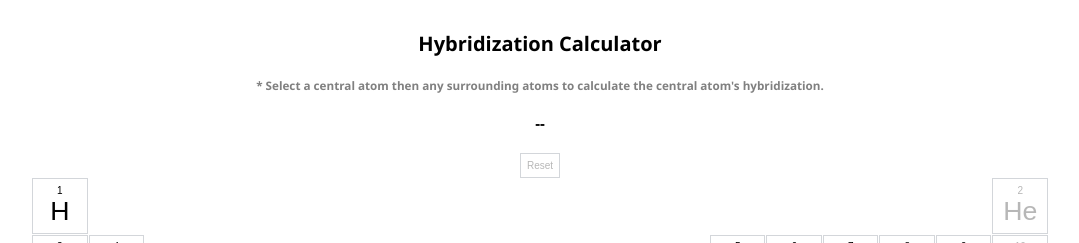
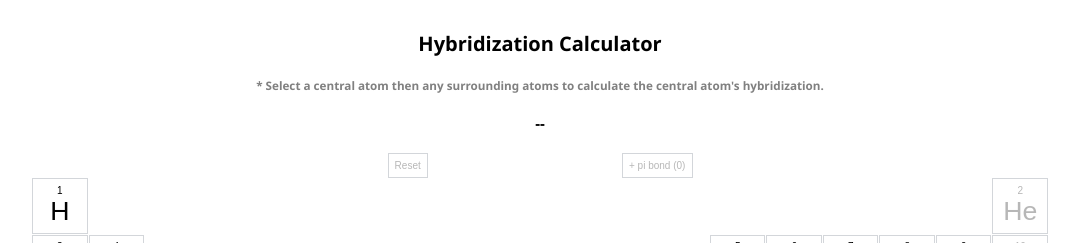
Before and after one commit to mrdoggy1234/hybridization-calculator, a React (Create React App) app: page / in a window 1280 px wide. Shown: the top 243 px of the page, without its empty margins (100-1179 px from the left). Built offline with nearby package versions, Linux system fonts and the light colour scheme.

Commit message:
added pi bond functionality

```diff
--- a/src/App.js
+++ b/src/App.js
@@ -1,16 +1,19 @@
 import Header from './components/Header';
 import Instructions from './components/Instructions';
 import Result from './components/Result';
-import Reset from './components/Reset';
+import Menu from './components/Menu';
 import PeriodicTable from './components/PeriodicTable';
-import { centralAtom, setCentralAtom, addAtom } from './components/Calculator';
+import { centralAtom, setCentralAtom, addAtom, calcHybridization } from './components/Calculator';
 
 import React, { useState } from 'react';
 
 function App()
 {
+  const [piBondCount, setPiBondCount] = useState(0);
   const [result, setResult] = useState("--");
+
   const [resetDisabled, setResetDisabled] = useState(true);
+  const [addPiBondDisabled, setAddPiBondDisabled] = useState(true);
   const [disabledElements, setDisabledElements] = useState([]);
 
   const onElementClick = (atomicNumber) =>
@@ -21,12 +24,21 @@ function App()
       setDisabledElements(ionic);
 
       setResetDisabled(false);
+      setAddPiBondDisabled(false);
     }
     else
     {
-      let hybridization = addAtom(atomicNumber);
+      addAtom(atomicNumber);
+      let hybridization = calcHybridization(piBondCount);
       setResult(hybridization);
     }
+  }
+
+  const addPiBond = () =>
+  {
+    setPiBondCount(piBondCount + 1);
+    let hybridization = calcHybridization(piBondCount);
+    setResult(hybridization);
   }
 
   return (
@@ -34,7 +46,7 @@ function App()
       <Header text="Hybridization Calculator"/>
       <Instructions text="* Select a central atom then any surrounding atoms to calculate the central atom's hybridization."/>
       <Result res={result}></Result>
-      <Reset disabled={resetDisabled}></Reset>
+      <Menu resetDisabled={resetDisabled} addPiBondCallback={addPiBond} addPiBondDisabled={addPiBondDisabled} piBondCount={piBondCount}></Menu>
       <PeriodicTable callback={onElementClick} disabledElements={disabledElements}></PeriodicTable>
     </div>
   );
--- /dev/null
+++ b/src/components/AddPiBond.js
@@ -0,0 +1,10 @@
+const AddPiBond = ({callback, disabled, piBondCount}) =>
+{
+    return (
+        <button className="menubtn" onClick={callback} disabled={disabled}>
+            + pi bond ({piBondCount})
+        </button>
+    )
+}
+
+export default AddPiBond;
--- a/src/components/Calculator.js
+++ b/src/components/Calculator.js
@@ -25,9 +25,18 @@ export function setCentralAtom(atomicNumber)
 export function addAtom(atomicNumber)
 {
     sigmaBonds.push(elements.at(atomicNumber - 1));
+};
+
+export function calcHybridization(piBondCount)
+{
+    let hybridization = "";
+
     let sigmaBondCount = sigmaBonds.length;
     let valenceElectronCount = centralAtom.at(5);
-    let stericNumber = valenceElectronCount - 4 + sigmaBondCount;
+    let bondCount = sigmaBondCount + piBondCount;
+    let lonePairCount = Math.floor((valenceElectronCount - bondCount) / 2);
+
+    let stericNumber = sigmaBondCount + lonePairCount;
 
     let orbitals = [];
     let orbitalsLeft = stericNumber;
@@ -47,8 +56,6 @@ export function addAtom(atomicNumber)
         }
     }
 
-    let hybridization = "";
-
     for (const thisOrbital of orbitals)
     {
         hybridization += thisOrbital.at(0);
@@ -59,4 +66,4 @@ export function addAtom(atomicNumber)
     }
 
     return hybridization;
-};
+}
--- /dev/null
+++ b/src/components/Menu.js
@@ -0,0 +1,14 @@
+import Reset from "./Reset";
+import AddPiBond from "./AddPiBond";
+
+const Menu = ({resetDisabled, addPiBondCallback, addPiBondDisabled, piBondCount}) =>
+{
+    return (
+        <div className="menu">
+            <Reset disabled={resetDisabled}></Reset>
+            <AddPiBond callback={addPiBondCallback} disabled={addPiBondDisabled} piBondCount={piBondCount}></AddPiBond>
+        </div>
+    )
+}
+
+export default Menu;
--- a/src/components/Reset.js
+++ b/src/components/Reset.js
@@ -7,7 +7,7 @@ function onResetClick()
 const Reset = ({disabled}) =>
 {
     return (
-        <button className="resetbtn" onClick={onResetClick} disabled={disabled}>
+        <button className="menubtn" onClick={onResetClick} disabled={disabled}>
             Reset
         </button>
     )
--- a/src/index.css
+++ b/src/index.css
@@ -94,26 +94,49 @@ body {
   background: hsl(0, 0%, 90%);
 }
 
-.resetbtn {
+.menubtn {
   background: white;
   border: 2px solid #d3d6da;
   font-size: 2.5em;
-  padding: 0.5%;
+  padding: 2%;
 }
 
-.resetbtn:enabled {
+.menubtn:enabled {
   cursor: pointer;
   color: black;
 }
 
-.resetbtn:hover:enabled {
+.menubtn:hover:enabled {
   background: hsl(0, 0%, 95%);
 }
 
-.resetbtn:active:enabled {
+.menubtn:active:enabled {
   background: hsl(0, 0%, 90%);
 }
 
+/* .moleculecontainer {
+  display: flex;
+  flex-direction: column;
+  justify-content: center;
+  align-items: center;
+  width: 100%;
+  height: 50%;
+}
+
+.molecule {
+  aspect-ratio: 1 / 1;
+  width: 40%;
+  border: 2px solid black;
+  border-radius: 50%;
+} */
+
+.menu {
+  display: flex;
+  flex-direction: row;
+  justify-content: space-between;
+  align-items: center;
+  width: 25%;
+}
 
 @media (max-width: 2560px), (max-height: 1800px) {
   .atomicnumber {
@@ -168,7 +191,7 @@ body {
     font-size: 1.5em;
   }
 
-  .resetbtn {
+  .menubtn {
     font-size: 1.5em;
   }
 }
@@ -194,7 +217,7 @@ body {
     font-size: 1em;
   }
 
-  .resetbtn {
+  .menubtn {
     font-size: 1em;
   }
 
@@ -202,7 +225,7 @@ body {
     display: none;
   }
 
-  .resetbtn {
+  .menubtn {
     border: 1px solid #d3d6da;
   }
 
@@ -236,7 +259,7 @@ body {
     font-size: 0.75em;
   }
 
-  .resetbtn {
+  .menubtn {
     font-size: 0.75em;
   }
 }
@@ -262,7 +285,7 @@ body {
     font-size: 0.6em;
   }
 
-  .resetbtn {
+  .menubtn {
     font-size: 0.6em;
   }
 }
```
Also changed, not shown: src/components/Molecule.js (added, +9 -0 lines), src/components/MoleculeContainer.js (added, +12 -0 lines).
